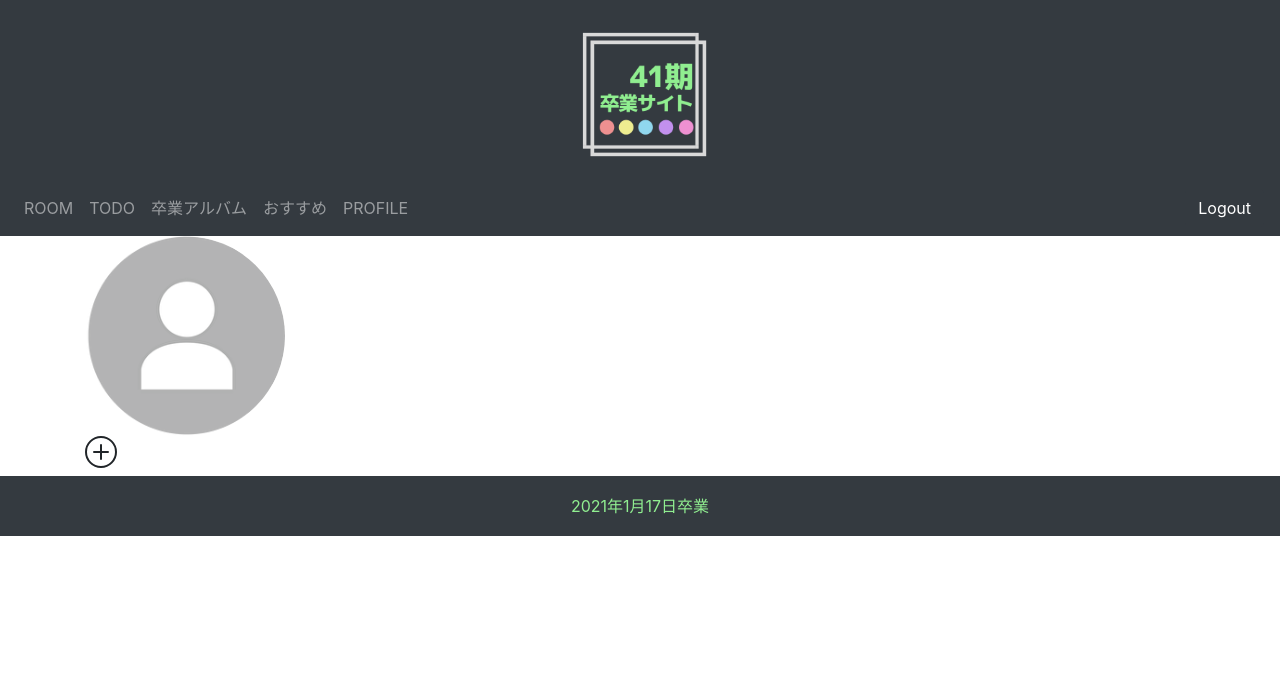
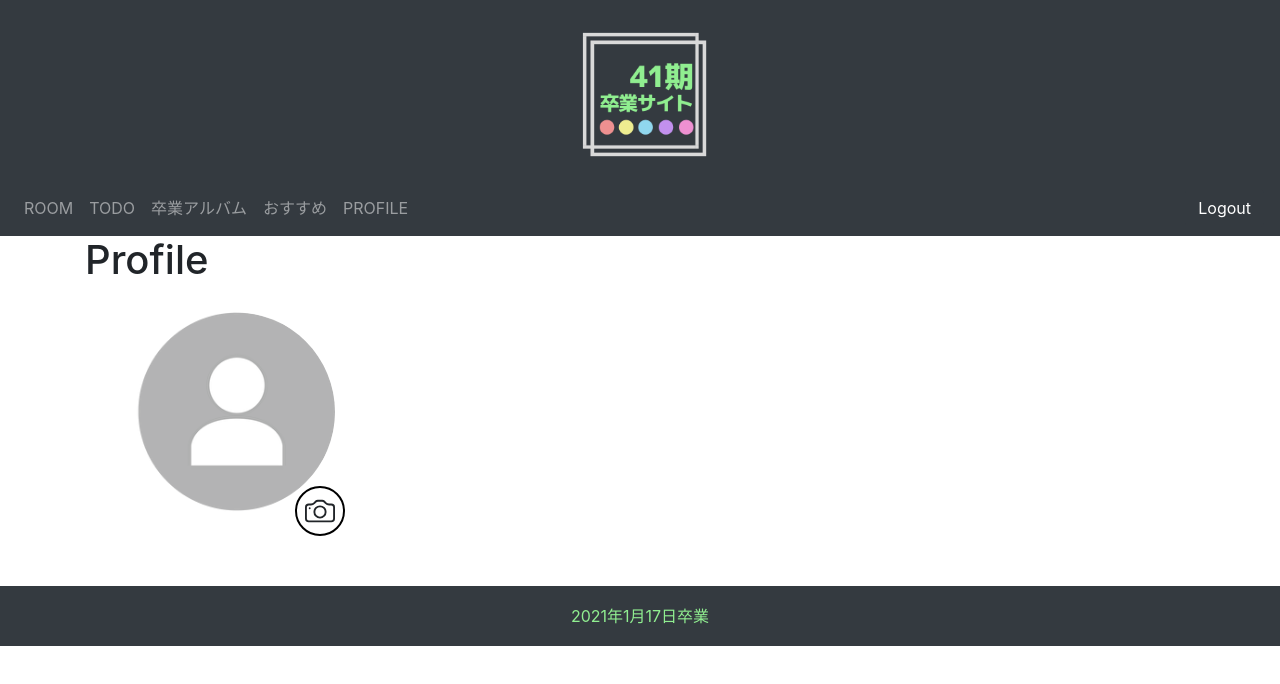
Before and after one commit to thao0108/chatAppTeam, a React (Create React App) app: page /profile in a window 1280 px wide. Shown: the top 684 px of the page. Built offline with nearby package versions, Linux system fonts and the light colour scheme; no server answers; sample sign-in values are in the browser's storage.

Commit message:
プロフィール、タブ修正

```diff
--- a/src/profile.module.css
+++ b/src/profile.module.css
@@ -1,3 +1,8 @@
+.profile_area {
+    width: 260px;
+    position: relative;
+    padding: 20px 50px 50px;
+}
 .imagePreview {
     position: relative;
     width: 200px;
@@ -16,13 +21,17 @@
 .input {
     display: none;
 }
-.label{
-    /* position: absolute;
-    bottom: 20px;
-    right: 20px; */
+.icon_btn {
+    border: 2px solid black;
+    border-radius: 50%;
+    padding: 8px;
+    position: absolute;
+    right: 0;
+    bottom: 50px;
 }
 
-.icon:hover{
+.icon_btn:hover{
     opacity: 0.7;
-    cursor: pointer;
+    cursor: grab;
+
 }
--- a/src/profile/Profile.js
+++ b/src/profile/Profile.js
@@ -42,7 +42,10 @@ const Profile = () => {
 
 
     return (
-        <div>
+        <>
+        <h1>Profile</h1>
+        <div className={styles.profile_area}>
+
             <div className={styles.imagePreview}>
                  <img
                   className={styles.image}
@@ -57,12 +60,15 @@ const Profile = () => {
                         id="image"
                         onChange={(e) => upLoadImage(e)}
                     />
-                <svg width="2em"　height="2em" viewBox="0 0 16 16" className="bi bi-plus-circle" fill="currentColor" xmlns="http://www.w3.org/2000/svg">
-                    <path fillRule="evenodd" d="M8 15A7 7 0 1 0 8 1a7 7 0 0 0 0 14zm0 1A8 8 0 1 0 8 0a8 8 0 0 0 0 16z"/>
-                    <path fillRule="evenodd" d="M8 4a.5.5 0 0 1 .5.5v3h3a.5.5 0 0 1 0 1h-3v3a.5.5 0 0 1-1 0v-3h-3a.5.5 0 0 1 0-1h3v-3A.5.5 0 0 1 8 4z"/>
+                    <div className={styles.icon_btn}>
+                        <svg xmlns="http://www.w3.org/2000/svg" width="30" height="30" fill="currentColor" className="bi bi-camera" viewBox="0 0 16 16">
+                            <path d="M15 12a1 1 0 0 1-1 1H2a1 1 0 0 1-1-1V6a1 1 0 0 1 1-1h1.172a3 3 0 0 0 2.12-.879l.83-.828A1 1 0 0 1 6.827 3h2.344a1 1 0 0 1 .707.293l.828.828A3 3 0 0 0 12.828 5H14a1 1 0 0 1 1 1v6zM2 4a2 2 0 0 0-2 2v6a2 2 0 0 0 2 2h12a2 2 0 0 0 2-2V6a2 2 0 0 0-2-2h-1.172a2 2 0 0 1-1.414-.586l-.828-.828A2 2 0 0 0 9.172 2H6.828a2 2 0 0 0-1.414.586l-.828.828A2 2 0 0 1 3.172 4H2z"/>
+                            <path d="M8 11a2.5 2.5 0 1 1 0-5 2.5 2.5 0 0 1 0 5zm0 1a3.5 3.5 0 1 0 0-7 3.5 3.5 0 0 0 0 7zM3 6.5a.5.5 0 1 1-1 0 .5.5 0 0 1 1 0z"/>
                         </svg>
+                    </div>
                 </label>
         </div>
+       </>
     )
 };
 
--- a/src/tab/TabList.js
+++ b/src/tab/TabList.js
@@ -6,7 +6,7 @@ const TabList = () => {
     return (
         <>
             <h1>おすすめ</h1>
-            <Tabs defaultActiveKey="home" id={tabsId} className="mt-2">
+            <Tabs defaultActiveKey="鎌田　希望" id={tabsId} className="mt-2">
                 <Tab eventKey="鎌田　希望" title="鎌田　希望">
                     <ul>
                         <br></br>
```
Lines whose indentation alone changed are shown as unchanged.
